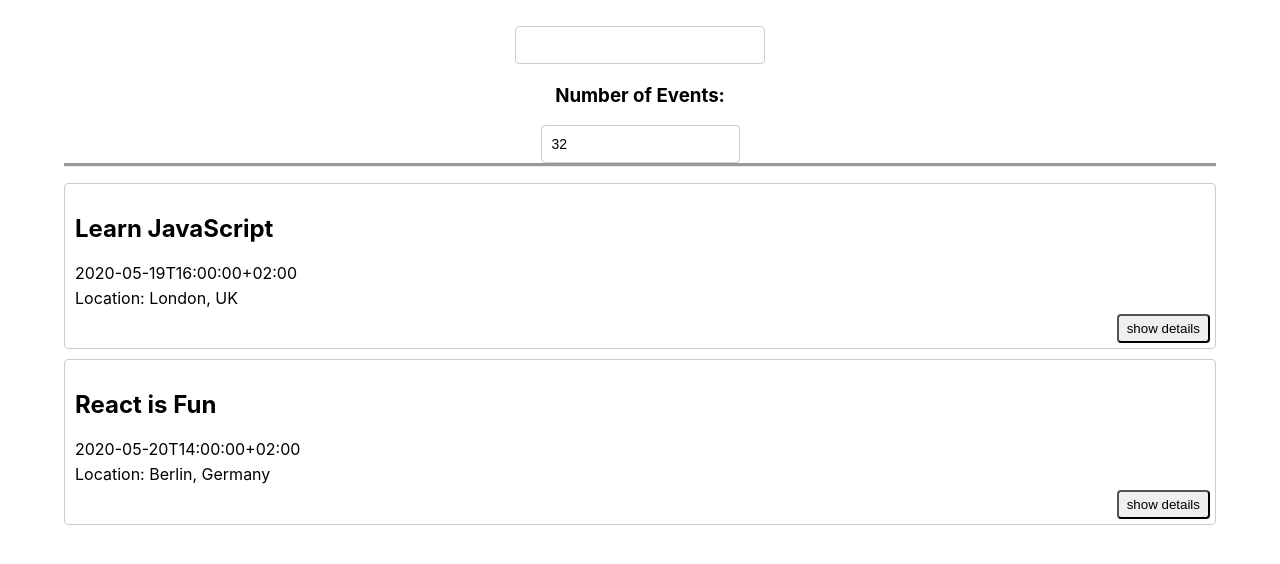
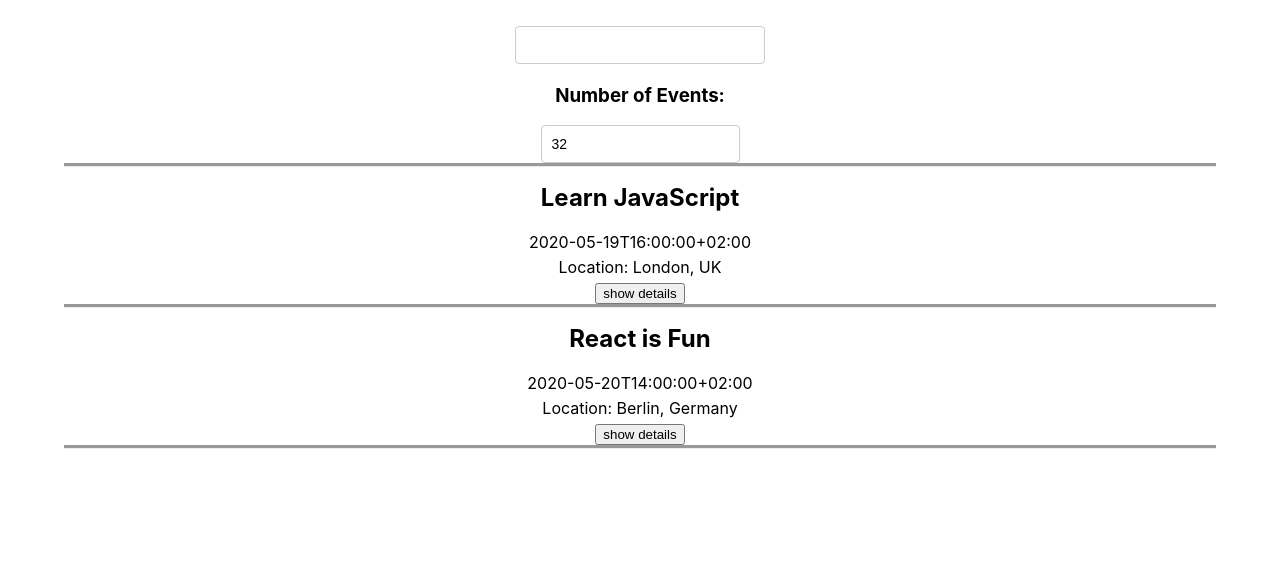
Before and after one commit to brandontyruspetty/meet, a React (Create React App) app: page / in a window 1280 px wide. Shown: the top 564 px of the page. Built offline with nearby package versions, Linux system fonts and the light colour scheme.

Commit message:
update button

```diff
--- a/src/Event.js
+++ b/src/Event.js
@@ -14,7 +14,7 @@ class Event extends Component {
     const { collapsed } = this.state;
 
     return (
-      <div className="event">
+      <div className={`Event ${this.state.collapsed ? '' : 'expanded'}`}>
         <h2 className="summary">{ event.summary }</h2>
         <p className="start">
           { event.start.dateTime }
@@ -23,7 +23,7 @@ class Event extends Component {
           { `Location: ${event.location}`}
         </p>
         <button
-        className='details-btn'
+        className='details-button'
         onClick={this.toggleDetails}
         >
           {collapsed ? 'show' : 'hide'} details
```
